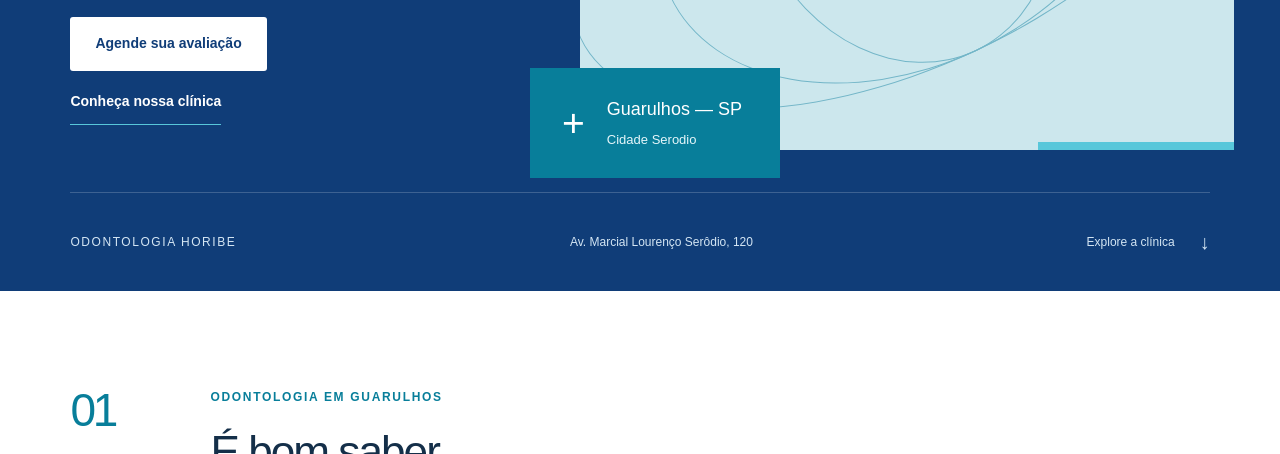
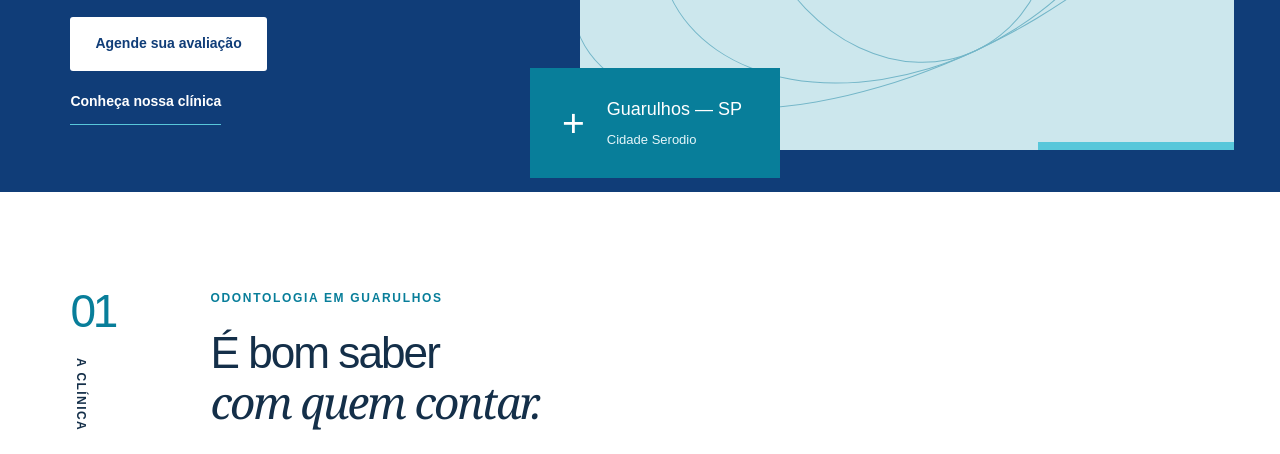
Before and after one commit to gabriel12232/odontologia-horibe, a website: page index.html in a window 1280 px wide. Shown: the part 555-1009 px from the top of the page. Drawn offline with Linux system fonts and the light colour scheme.

Commit message:
refactor: remover faixa inferior do hero

```diff
--- a/css/style.css
+++ b/css/style.css
@@ -99,13 +99,6 @@ em { font-family: var(--font-accent); font-weight: 400; letter-spacing: -.045em;
 .hero-location strong { display: block; font-size: 18px; font-weight: 500; }
 .hero-location div > span { font-size: 13px; color: #e5f6fa; }
 .location-cross { font-size: 39px; font-weight: 300; }
-.hero-bottom { display: flex; justify-content: space-between; align-items: center; gap: 24px; border-top: 1px solid #ffffff30; padding: 24px 0; font-size: 12px; color: #d4e6f4; }
-.hero-bottom > span { letter-spacing: .13em; }
-.hero-bottom a { padding-block: 8px; }
-.hero-bottom a:hover { color: var(--white); }
-.scroll-cue { display: flex; gap: 25px; align-items: center; }
-.scroll-cue span { font-size: 20px; }
-
 /* PHOTOGRAPHY — placeholders identificados, sem fotografias fictícias. */
 .media-frame { position: relative; overflow: hidden; background: var(--brand-light); }
 .media-frame > img, .media-frame > a, .media-frame > a > img { width: 100%; height: 100%; }
@@ -314,7 +307,6 @@ details[open] .plus::after { transform: rotate(0); }
   .hero-description { max-width: 300px; }
   .photo-title { font-size: 54px; }
   .hero-location { left: -25px; min-width: 220px; padding: 18px 24px; }
-  .hero-bottom > span { display: none; }
   .about-layout { grid-template-columns: 1fr 1fr; }
   .about .section-marker { grid-column: 1 / 3; grid-row: auto; flex-direction: row; align-items: center; }
   .about .section-marker p { writing-mode: horizontal-tb; }
@@ -356,8 +348,6 @@ details[open] .plus::after { transform: rotate(0); }
   .hero-location div > span { font-size: 12px; }
   .hero-location .location-cross { font-size: 28px; }
   .hero .photo-footnote { margin-left: auto; max-width: 145px; text-align: right; font-size: 10px; }
-  .hero-bottom { font-size: 11px; padding: 18px 0; }
-  .hero-bottom .scroll-cue { display: none; }
   .about-layout { grid-template-columns: 1fr; row-gap: 28px; }
   .about .section-marker, .about-heading, .about-copy, .about-brand-panel, .about-caption { grid-column: 1; grid-row: auto; }
   .about-heading .eyebrow { font-size: 11px; margin-bottom: 15px; }
@@ -432,7 +422,7 @@ details[open] .plus::after { transform: rotate(0); }
   .section-marker { gap: 15px; }
 }
 /* Metadados legíveis mesmo nos menores dispositivos. */
-.photo-kicker, .photo-footnote, .gallery-item figcaption, .team-photo-caption, .map-heading, .treatment-category, .hero-bottom { font-size: 12px; }
+.photo-kicker, .photo-footnote, .gallery-item figcaption, .team-photo-caption, .map-heading, .treatment-category { font-size: 12px; }
 @media (prefers-reduced-motion: reduce) {
   html { scroll-behavior: auto; }
   *, *::before, *::after { transition: none !important; animation: none !important; }
@@ -440,7 +430,7 @@ details[open] .plus::after { transform: rotate(0); }
 }
 @media print {
   .site-header { position: static; }
-  .mobile-whatsapp, .menu-toggle, .scroll-cue { display: none !important; }
+  .mobile-whatsapp, .menu-toggle { display: none !important; }
   .reveal-ready { opacity: 1; transform: none; }
   .hero, .clinic, .final-cta, .footer { print-color-adjust: exact; }
 }
--- a/index.html
+++ b/index.html
@@ -85,7 +85,6 @@
         </div>
         <span class="hero-side" aria-hidden="true">UM NOME. UM CUIDADO PRÓXIMO.</span>
       </div>
-      <div class="hero-bottom container"><span>ODONTOLOGIA HORIBE</span><a href="#localizacao">Av. Marcial Lourenço Serôdio, 120</a><a href="#clinica" class="scroll-cue" aria-label="Conheça a clínica">Explore a clínica <span aria-hidden="true">↓</span></a></div>
     </section>
 
     <section id="clinica" class="about section-pad">
```
